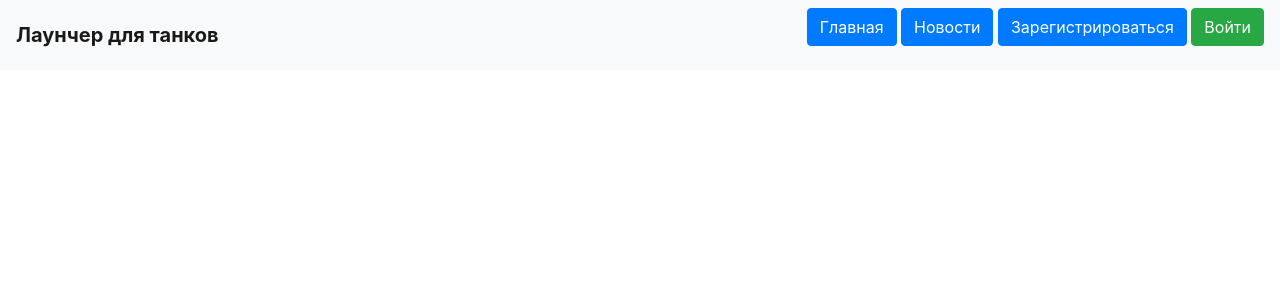
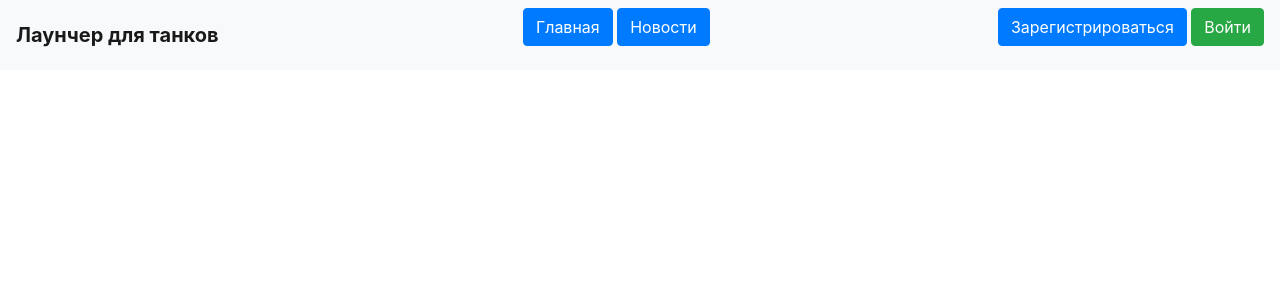
Before and after one commit to Olegg-22/Tanchik_Launcher, a Flask app: page / in a window 1280 px wide. Shown: the top 300 px of the page. Run offline with Flask 3, Linux system fonts and the light colour scheme; some libraries are stand-ins or nearby versions.

Commit message:
Новости

```diff
--- a/templates/base.html
+++ b/templates/base.html
@@ -13,15 +13,17 @@
 <header>
     <nav class="navbar navbar-light bg-light">
         <a class="navbar-brand" href="/"><b>Лаунчер для танков</b></a>
+        <p>
+            <a class="btn btn-primary"  href="/">Главная</a>
+            <a class="btn btn-primary" href="/open_news">Новости</a>
+        </p>
         {% if current_user.is_authenticated %}
-            <a class="navbar-brand" href="/logout">{{ current_user.name }}</a>
+        <a class="navbar-brand" href="/logout">{{ current_user.name }}</a>
         {% else %}
-            <p>
-                <a class="btn btn-primary" href="/">Главная</a>
-                <a class="btn btn-primary" href="/open_news">Новости</a>
-                <a class="btn btn-primary " href="/register">Зарегистрироваться</a>
-                <a class="btn btn-success" href="/login">Войти</a>
-            </p>
+        <p>
+            <a class="btn btn-primary " href="/register">Зарегистрироваться</a>
+            <a class="btn btn-success" href="/login">Войти</a>
+        </p>
         {% endif %}
     </nav>
 </header>
```
